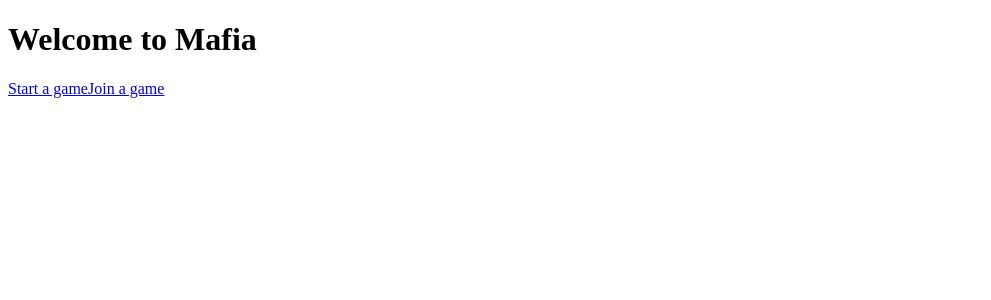
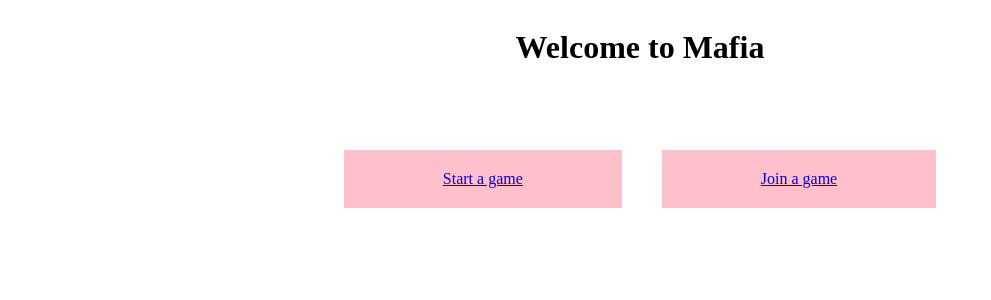
Before and after one commit to mitchgollub/Mafia, a Next.js app: page / in a window 1280 px wide. Shown: the top 300 px of the page, without its empty margins (0-991 px from the left). Built offline with nearby package versions, Linux system fonts and the light colour scheme.

Commit message:
Some styling for buttons

```diff
--- a/pages/index.js
+++ b/pages/index.js
@@ -3,9 +3,46 @@ import Link from 'next/link';
 function Index() {
     return (
         <div>
-            <h1>Welcome to Mafia</h1>
-            <Link href="narrator"><a>Start a game</a></Link>
-            <Link href="join"><a>Join a game</a></Link>
+            <div className={'container'}>
+                <div className={'flex-item__grow'}></div>
+                <div className={'flex-item'}>
+                    <h1 style={{ textAlign: 'center', marginBottom: '64px' }}>Welcome to Mafia</h1>
+                    <div className={'container'}>
+                        <div className={'flex-item__grow button'}>
+                            <Link href="narrator"><a style={{ textAlign: 'center' }}>Start a game</a></Link>
+                        </div>
+                        <div className={'flex-item__grow button'}>
+                            <Link href="join"><a style={{ textAlign: 'center' }} className={'flex-item'}>Join a game</a></Link>
+                        </div>
+                    </div>
+                </div>
+                <div className={'flex-item__grow'}></div>
+            </div>
+
+            <style jsx>{`
+                body {
+                    background-color: yellow;
+                }
+                .button {
+                    background-color: pink;
+                    padding: 20px;
+                    margin: 20px;
+                    text-align: center;
+                }
+                .container {
+                    display: flex;
+                }
+                .container-column {
+                    display: flex;
+                    flex-direction: column;
+                }
+                .flex-item {
+                    flex: auto;
+                }
+                .flex-item__grow {
+                    flex-grow: 1;
+                }
+                `}</style>
         </div>
     );
 }
--- /dev/null
+++ b/pages/style.css
@@ -0,0 +1,3 @@
+container {
+
+}
```
